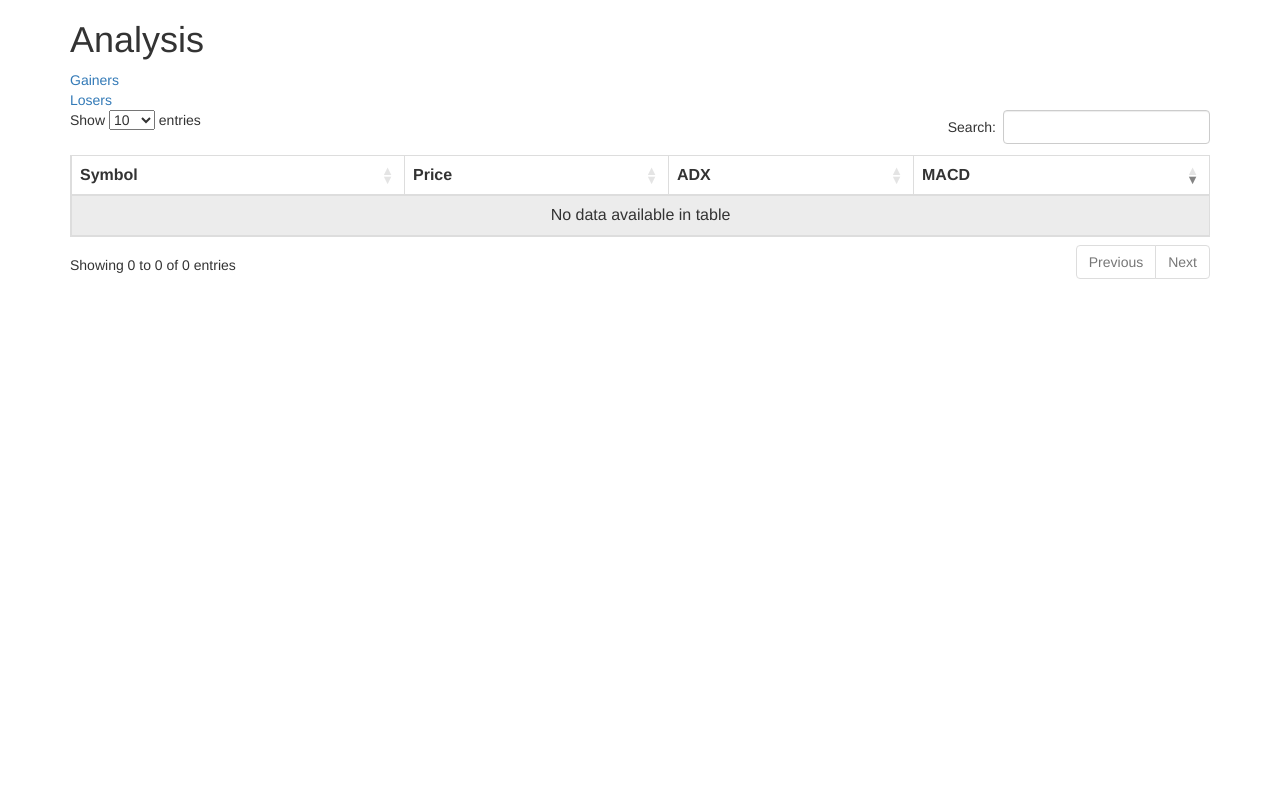
After one commit to SajidK25/stockracing-yf, a Flask app: page /analysis-macd in a window 1280 px wide. The commit adds this page. Run offline with Flask 2, Linux system fonts and the light colour scheme; data that the repository does not hold is empty; some libraries are stand-ins or nearby versions.

Commit message:
adx and macd merged

```diff
--- a/app.py
+++ b/app.py
@@ -337,6 +337,56 @@ def get_volatility():
     client.close()
     return render_template("volatility.html", rows=rows)
 
+def round_off_values(data:dict):
+    round_off_data = {}
+    for key,value in data.items():
+        if value is None:
+            continue
+        round_off_data[key] = round(value)
+    return round_off_data
+
+
+def analyse():
+    table = "gainer_timeseries"
+    data = request.args.get("data")
+    if data == "losers":
+        table = "loser_timeseries"
+    db_conn,client = prepare_db()
+    rows = []
+    indicators = ["ADX"]
+    tickers = []
+    for ticker in db_conn[table].distinct('ticker'):
+        tickers.append(ticker)
+
+    for t in tickers:
+        query = {
+            "$query": {"ticker": t},
+            "$orderby": {"timestamp": -1}
+        }
+        ticker = db_conn[table].find_one(query)
+        if ticker is not None:
+            if round(ticker['price'], 3) < 100 or round(ticker['price'], 3) > 1000:
+                continue
+            row = ticker
+            row['price'] = round(row['price'])
+            if row["analysis"] is None:
+                continue
+            row["analysis"] = round_off_values(row["analysis"])
+            if all([indicator in row['analysis'].keys() for indicator in indicators]):
+                rows.append(row)
+    client.close()
+    return rows
+
+@app.route("/analysis-adx")
+def get_analysis():
+    rows = analyse()
+    return render_template("analysis-adx.html", rows=rows)
+
+@app.route("/analysis-macd")
+def get_analysis_macd():
+    rows = analyse()
+    return render_template("analysis.html", rows=rows)
+
 
 @app.route("/")
 def index():
--- a/db.py
+++ b/db.py
@@ -1,6 +1,6 @@
 import pymongo
 import ssl
 def prepare_db():
-    client = pymongo.MongoClient("mongodb+srv://main:sPohhl8doYXHuah6@cluster0.92gdy.mongodb.net/myFirstDatabase?retryWrites=true&w=majority",ssl_cert_reqs=ssl.CERT_NONE)
+    client = pymongo.MongoClient("mongodb+srv://dbUser:4URi64pnGMdeZT35@cluster0.7jeln.mongodb.net/myFirstDatabase?retryWrites=true&w=majority",ssl_cert_reqs=ssl.CERT_NONE)
     db = client.stockdata
     return (db,client)
--- /dev/null
+++ b/templates/analysis.html
@@ -0,0 +1,54 @@
+<html>
+<meta http-equiv="Refresh" content="300" />
+
+<head>
+    <link rel="stylesheet" href="https://cdnjs.cloudflare.com/ajax/libs/normalize/5.0.0/normalize.min.css">
+
+    <link rel='stylesheet' href='https://maxcdn.bootstrapcdn.com/bootstrap/3.3.2/css/bootstrap.min.css'>
+    <link rel='stylesheet'
+        href='https://cdn.datatables.net/plug-ins/f2c75b7247b/integration/bootstrap/3/dataTables.bootstrap.css'>
+    <link rel='stylesheet' href='https://cdn.datatables.net/responsive/1.0.4/css/dataTables.responsive.css'>
+</head>
+
+<body>
+    <div class="container">
+        <h1>Analysis</h1>
+        <div><a href="/analysis-macd?data=gainers">Gainers</a></div>
+        <div><a href="/analysis-macd?data=losers">Losers</a></div>
+        <table id="analysis" class="table table-striped table-bordered" style="width: 100%">
+            <thead>
+                <tr>
+                    <th>Symbol</th>
+                    <th>Price</th>
+                    <th>ADX</th>
+                    <th>MACD</th>
+                </tr>
+            </thead>
+            <tbody>
+                {% for row_dict in rows %}
+                <tr>
+                    <td>{{ row_dict.ticker }}</td>
+                    <td>{{ row_dict.price }}</td>
+                    <td>{{ row_dict.analysis.ADX }}</td>
+                    <td>{{ row_dict.analysis["MACD.macd"] }}</td>
+                </tr>
+                {% endfor %}
+            </tbody>
+        </table>
+    </div>
+    <script src='https://cdnjs.cloudflare.com/ajax/libs/jquery/2.1.3/jquery.min.js'></script>
+    <script src='https://cdn.datatables.net/1.10.5/js/jquery.dataTables.min.js'></script>
+    <script
+        src='https://cdn.datatables.net/plug-ins/f2c75b7247b/integration/bootstrap/3/dataTables.bootstrap.js'></script>
+    <script src='https://cdn.datatables.net/responsive/1.0.4/js/dataTables.responsive.js'></script>
+    <script>
+        $(document).ready(function () {
+            $('#analysis').DataTable({
+                "order" : [[3,"desc"]],
+                "pageLength": 10
+            });
+        });
+    </script>
+</body>
+
+</html>
--- a/templates/index.html
+++ b/templates/index.html
@@ -17,6 +17,8 @@
       <p><a href="/racing">Racing</a></p>
       <p><a href="/gapper">Gapper</a></p>
       <p><a href="/volatility">Volatility</a></p>
+      <p><a href="/analysis-adx">ADX</a></p>
+      <p><a href="/analysis-macd">MACD</a></p>
     </h3>
   </div>
 </body>
```
Also changed, not shown: scraping.py (+7 -3 lines), templates/analysis-adx.html (added, +52 -0 lines), trading_view.py (added, +18 -0 lines).
